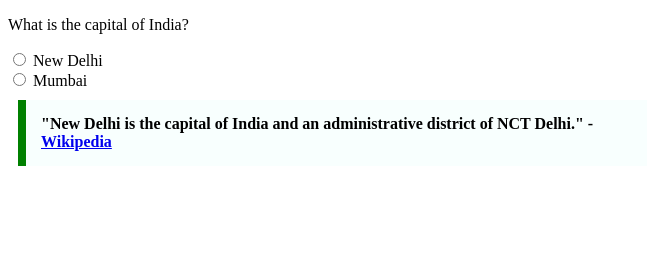
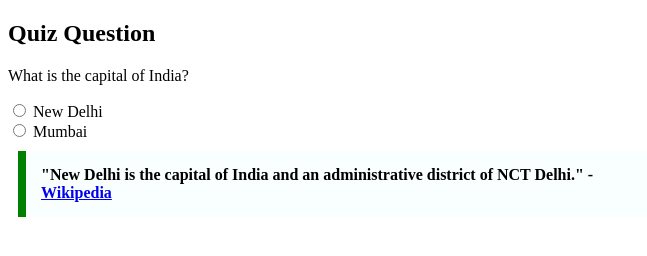
Before and after one commit to acciojob/trivia-DachepallySahithi, a website: page main.html in a window 1280 px wide. Shown: the whole page, without its empty margins (0-647 px from the left). Drawn offline with Linux system fonts and the light colour scheme.

Commit message:
created a submission

```diff
--- a/main.html
+++ b/main.html
@@ -7,6 +7,7 @@
 </head>
 
 <body>
+	<h2>Quiz Question</h2>
 	<p>What is the capital of India?</p>
 	<form>
     <label><input type="radio" name="capital" value="new_delhi"> New Delhi</label><br>
```
